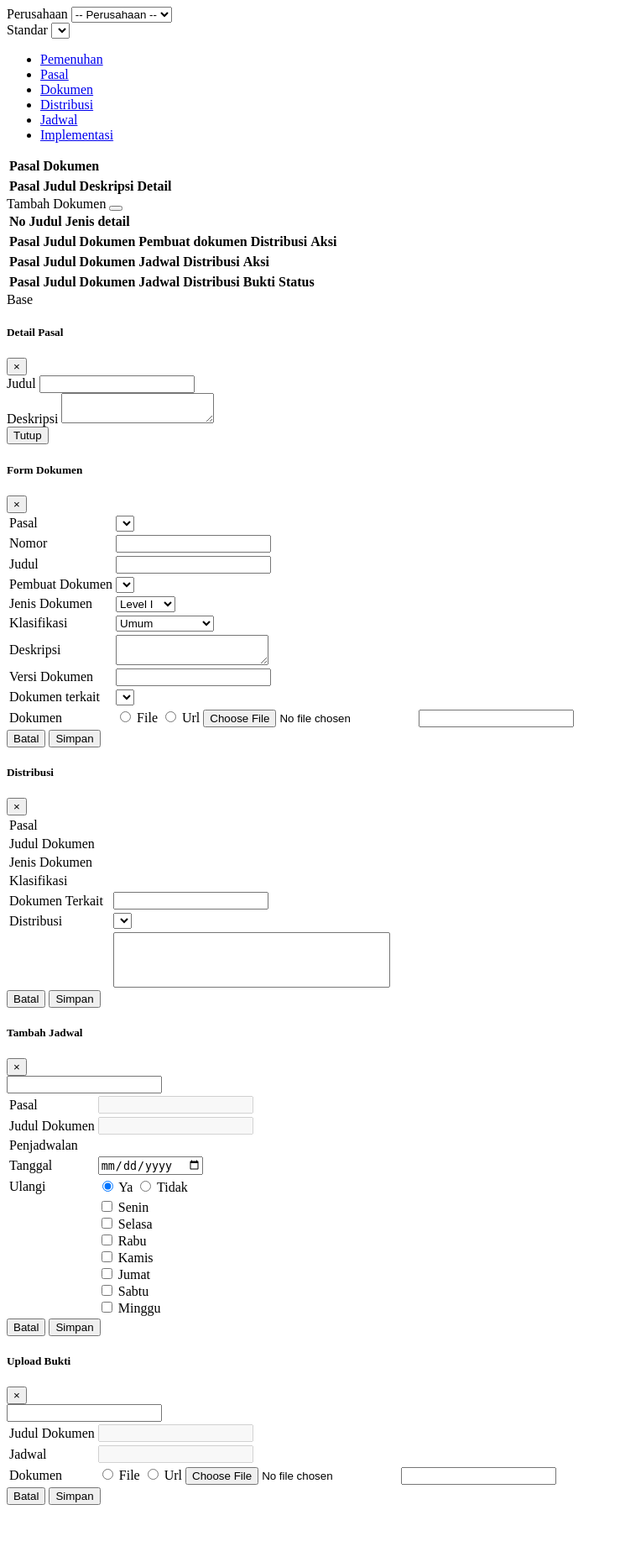
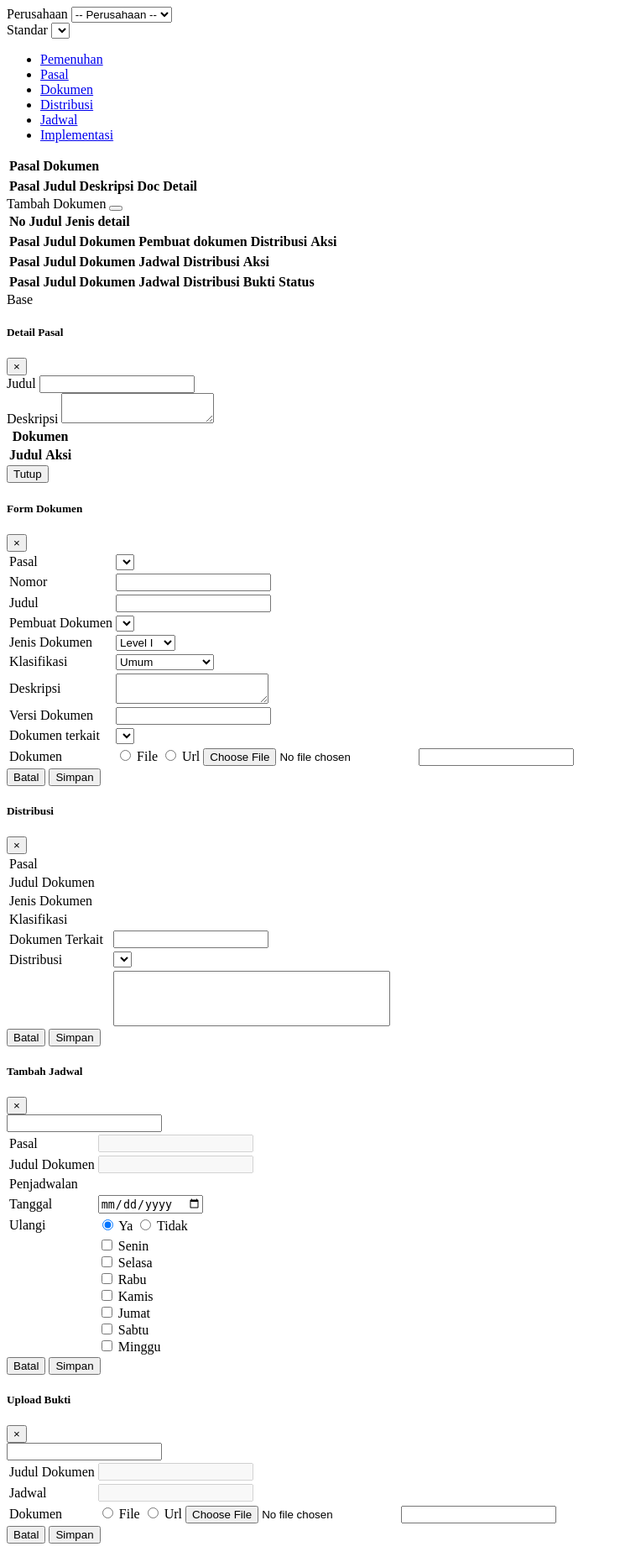
Before and after one commit to ArcShift/dms, a PHP site: the page made by application/views/treeview_detail/read.php in a window 1280 px wide. Shown: the whole page at 84% size, without its empty margins (0-739 px from the left). Before the commit the page ends 1792 px from the top, so only its background shows below. Run offline with PHP 8.4, Linux system fonts and the light colour scheme; the template is opened without the code that fills it, so the values that code supplies are empty.

Commit message:
preview/download dokumen

```diff
--- a/application/views/treeview_detail/read.php
+++ b/application/views/treeview_detail/read.php
@@ -56,6 +56,7 @@ $role = $this->session->userdata['user']['role'];
                                     <th>Pasal</th>
                                     <th>Judul</th>
                                     <th>Deskripsi</th>
+                                    <th>Doc</th>
                                     <th>Detail</th>
                                 </tr>
                             </thead>
@@ -152,6 +153,18 @@ $role = $this->session->userdata['user']['role'];
                         <label for="namaModule">Deskripsi</label>
                         <textarea class="form-control item-long-desc" name="long-desc" readonly=""></textarea>
                     </div>
+                    <table class="table">
+                        <thead>
+                            <tr>
+                                <th colspan="2">Dokumen</th>
+                            </tr>
+                            <tr>
+                                <th>Judul</th>
+                                <th>Aksi</th>
+                            </tr>
+                        </thead>
+                        <tbody class="files"></tbody>
+                    </table>
                 </div>
                 <div class="modal-footer">
                     <button type="submit" class="btn btn-primary" data-dismiss="modal">Tutup</button>
@@ -590,7 +603,7 @@ $role = $this->session->userdata['user']['role'];
             for (var i = 0; i < sortData.length; i++) {
                 var d = sortData[i];
                 $('#table-pemenuhan').append('<tr><td>' + d.fullname + '</td><td>' + (d.doc == '0' ? '-' : d.doc) + '</td></tr>');
-                $('#table-pasal').append('<tr><td>' + d.fullname + '</td><td>' + (d.sort_desc == null ? '-' : d.sort_desc) + '</td><td>' + (d.long_desc == null ? '-' : d.long_desc) + '</td><td><span class="fa fa-info-circle text-primary" onclick="detailPasal(' + i + ')" title="Detail"></span></td></tr>');
+                $('#table-pasal').append('<tr><td>' + d.fullname + '</td><td>' + (d.sort_desc == null ? '-' : d.sort_desc) + '</td><td>' + (d.long_desc == null ? '-' : d.long_desc) + '</td><td>' + d.doc + '</td><td><span class="fa fa-info-circle text-primary" onclick="detailPasal(' + i + ')" title="Detail"></span></td></tr>');
                 if (d.child == 0) {
                     $('.select-pasal').append('<option value="' + d.id + '">' + d.fullname + '</option>');
                 }
@@ -605,6 +618,22 @@ $role = $this->session->userdata['user']['role'];
         m.find('.modal-title').text(d.fullname);
         m.find('.item-sort-desc').val(d.sort_desc);
         m.find('.item-long-desc').text(d.long_desc);
+        m.find('.files').empty();
+        if (d.doc != 0) {
+            for (var doc of dokumen) {
+                console.log(d);
+                console.log(doc);
+                if (d.id == doc.id_pasal) {
+                    var link;
+                    if(doc.type_doc=='file'){
+                        link = '<a class="btn btn-primary btn-sm fa fa-download" href="<?= base_url('upload/dokumen')?>/'+doc.file +'"></a>';
+                    }else{
+                        link = '<a class="btn btn-primary btn-sm fa fa-search" target="_blank" href="'+doc.url +'"></a>';
+                    }
+                    m.find('.files').append('<tr><td>' + doc.judul + '</td><td>'+ doc.type_doc +'</td><td>'+link+'</td></tr>');
+                }
+            }
+        }
     }
     $('#formDokumen').on("submit", function (e) {
         e.preventDefault();
```
